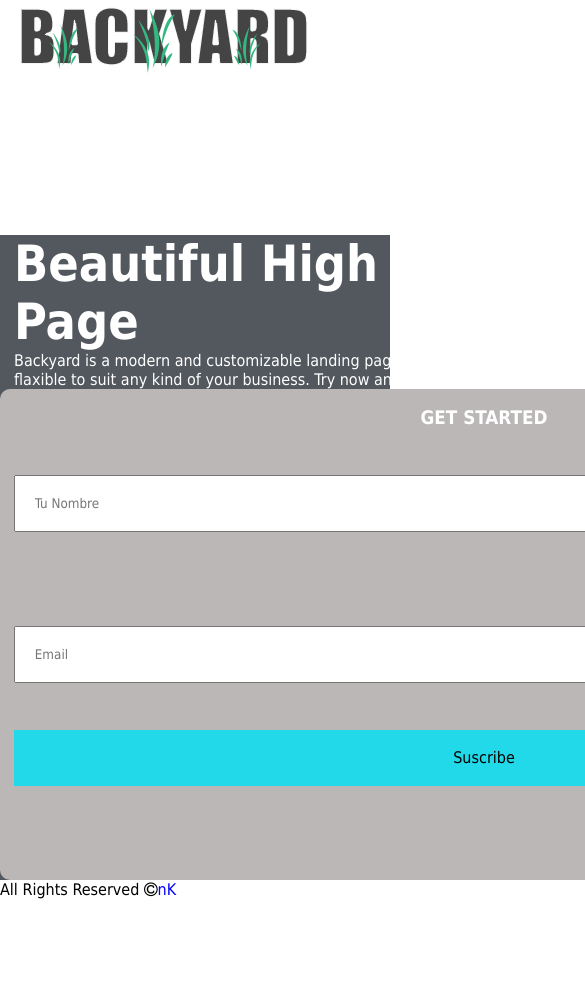
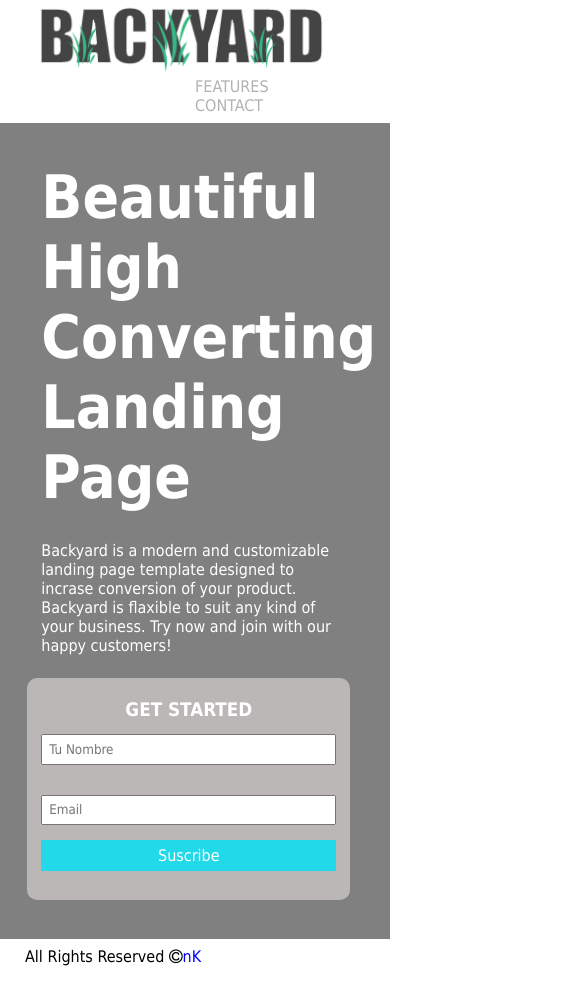
Before and after one commit to anilentp/landing, a plain HTML site: page index.html in a window 390 px wide. Shown: the top 986 px of the page, 585 px wide, since content can reach past the window. Before the commit the page ends 899 px from the top, so only its background shows below. Drawn offline with Linux system fonts and the light colour scheme.

Commit message:
landing casi terminado, faltan detalles de header 95% de la pagina hecha con responsive

```diff
--- a/css/grid-system.css
+++ b/css/grid-system.css
@@ -21,6 +21,7 @@
 	padding-right: 14px;
 	margin: 0px auto;
 	position: relative;
+	width: 90%;
 }
 
 .container-fluid {
@@ -167,27 +168,15 @@
 	margin-left: 100%;
 }
 
-@media (max-width: 767px) {
-	.container {
-	    margin:0 !important;
-	    padding:0 !important;
-	}
-
-	.row {
-	    margin:0 !important;
-	    padding:0 !important;
-	}
-}
-
-@media (max-width: 700px) {
+@media (max-width: 824px) {
 	[class*="col-"] {
 		width: 100%;
 	}
 }
 
-@media (min-width: 768px) {
+@media (min-width: 535px) {
   .container {
-    width: 750px;
+    width: 531px;
   }
 }
 @media (min-width: 992px) {
@@ -200,42 +189,3 @@
     width: 1170px;
   }
 }
-/*
-
-media colores
-@media (max-width: 375px) {
-	body{
-		background-color: green;
-	}
-	.img-container, img{
-		max-width: 100%;
-	}
-}
-@media (min-width: 376px) and (max-width: 667px) {
-	body{
-		background-color: yellow;
-	}
-	.img-container, img{
-		max-width: 100%;
-	}
-}
-@media (min-width: 667px) and (max-width: 1024px) {
-	body{
-		background-color: red;
-	}
-	.img-container, img{
-		max-width: 100%;
-	}
-}
-@media (min-width: 1024px) {
-	body{
-		background-color: blue;
-	}
-	.img-container, img{
-		max-width: 100%;
-	}
-}
-.img-container{
-	text-align: center;
-}
-*/
--- a/css/main.css
+++ b/css/main.css
@@ -1,9 +1,13 @@
 *{
 	font-family: tahoma;
+}
+img{
+	max-width: 100%;
 }
 .title{
 	background-color: white;
 	max-width: 100%;
+	display: inline-block;
 }
 a:link{
 	text-decoration: none;
@@ -14,24 +18,29 @@ a:hover{
 	color: #3ABB5E;
 }
 li{
-	display: inline;
-	margin: 15%;
+	display: inline-block;
+}
+ul{
+	display: inline-block;
+	margin-right: 15%;
+	max-width: 100%;
 }
 .texto{
 	display: inline-block;
 }
 .menu{
 	float: right;
+	max-width: 50%;
 }
 .textbig{
-	font-size: 50px;
+	font-size: 60px;
 	display: inline-block;
 }
 .suscripcion{
 	border-radius: 10px;
 	background-color: #BBB7B7;
 	float: right;
-	max-width: 100%;
+	margin-left: 5%;
 }
 input{
 	display: inline-block;
--- a/css/utilities.css
+++ b/css/utilities.css
@@ -33,6 +33,9 @@
 .pb-5{
 	padding-bottom: 5%;
 }
+.pb-7{
+	padding-bottom: 7%;
+}
 .pb-10{
 	padding-bottom: 10%;
 }
@@ -41,6 +44,12 @@
 }
 .pd-5-10{
 	padding: 5% 10%;
+}
+.pl-5{
+	padding-left: 5%;
+}
+.pl-7{
+	margin-left: 7%;
 }
 .mg-0{
 	margin: 0;
@@ -73,13 +82,13 @@
 	color: rgb(83, 88, 95);
 }
 .text-green{
- color: #3ABB5E;
+	color: #3ABB5E;
 }
 .a-none-decoration{
 	text-decoration: none;
 }
 .bg-gray{
-	background-color: rgb(83, 88, 95);
+	background-color: #808080;
 }
 .text-gray{
 	color:#F2F2F2;
--- a/index.html
+++ b/index.html
@@ -13,39 +13,39 @@
 <body>
 	<header>
 		<div class="container">
-			<div class="row">
-				<div class="title col-3">
+			<div class="row title">
+				<div class="col-2">
 					<img src="image/logo2.png">
 				</div>
 				<div class="menu">
 					<ul>
-						<li class="col-2"><a href="#">FEATURES</a></li>
-						<li class="col-2"><a href="#">CONTACT</a></li>
+						<li class="col-2 "><a href="#">FEATURES</a></li>
+						<li class="col-2 "><a href="#">CONTACT</a></li>
 					</ul>
 				</div>
 			</div>
 		</div>
 	</header>
 	<section class="container-fluid bg-gray">
-		<div class="container pt-10 pb-10">
+		<div class="container pl-7 pt-10 pb-10">
 			<div class="row">
-				<div class="text-white col-6 texto">
-					<h1 class="textbig">
+				<div class="text-white pb-7 col-6 texto">
+					<h1 class="textbig pb-10">
 						Beautiful High Converting Landing Page
 					</h1>
 					<p>Backyard is a modern and customizable landing page template designed to incrase conversion of your product. Backyard is flaxible to suit any kind of your business. Try now and join with our happy customers!</p>
 				</div>
 				<div class="text-center col-4 suscripcion">
-					<h3 class="mt-2 text-white">GET STARTED</h3>
+					<h3 class="mt-2 pt-5 text-white">GET STARTED</h3>
 					<input type="text" placeholder="Tu Nombre">
 					<input type="text" placeholder="Email">
-					<div class="suscribe">Suscribe</div>
+					<div class="suscribe text-white"><a style="color:white" href="#">Suscribe</a></div>
 				</div>
 			</div>
 		</div>
 	</section>
 	<footer>
-		<div class="container pt-2 pb-5">
+		<div class="container pl-5 pt-2 pb-5">
 			<div class="row">
 				<p>All Rights Reserved <i class="fa fa-copyright"></i><a href="#"style="color:blue">nK</a></p>
 			</div>
```
